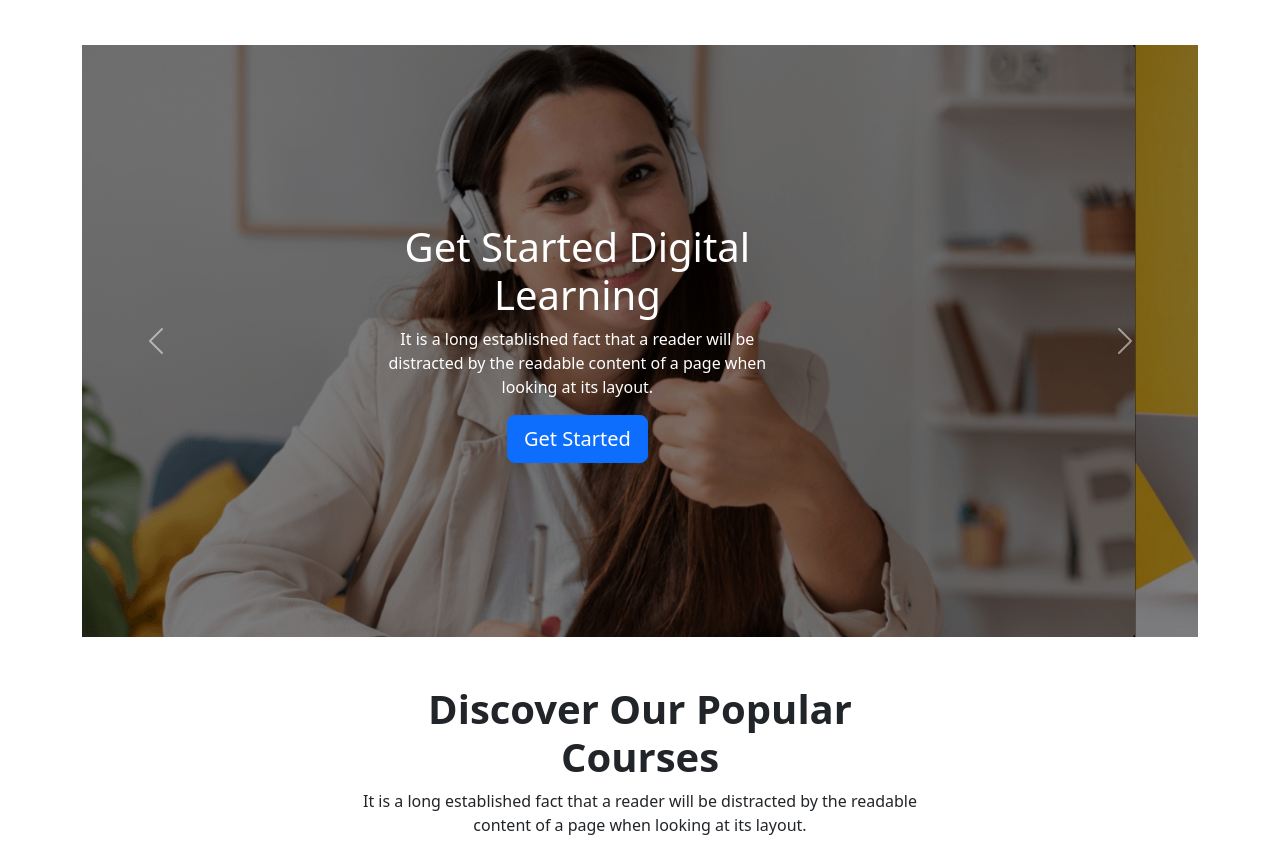
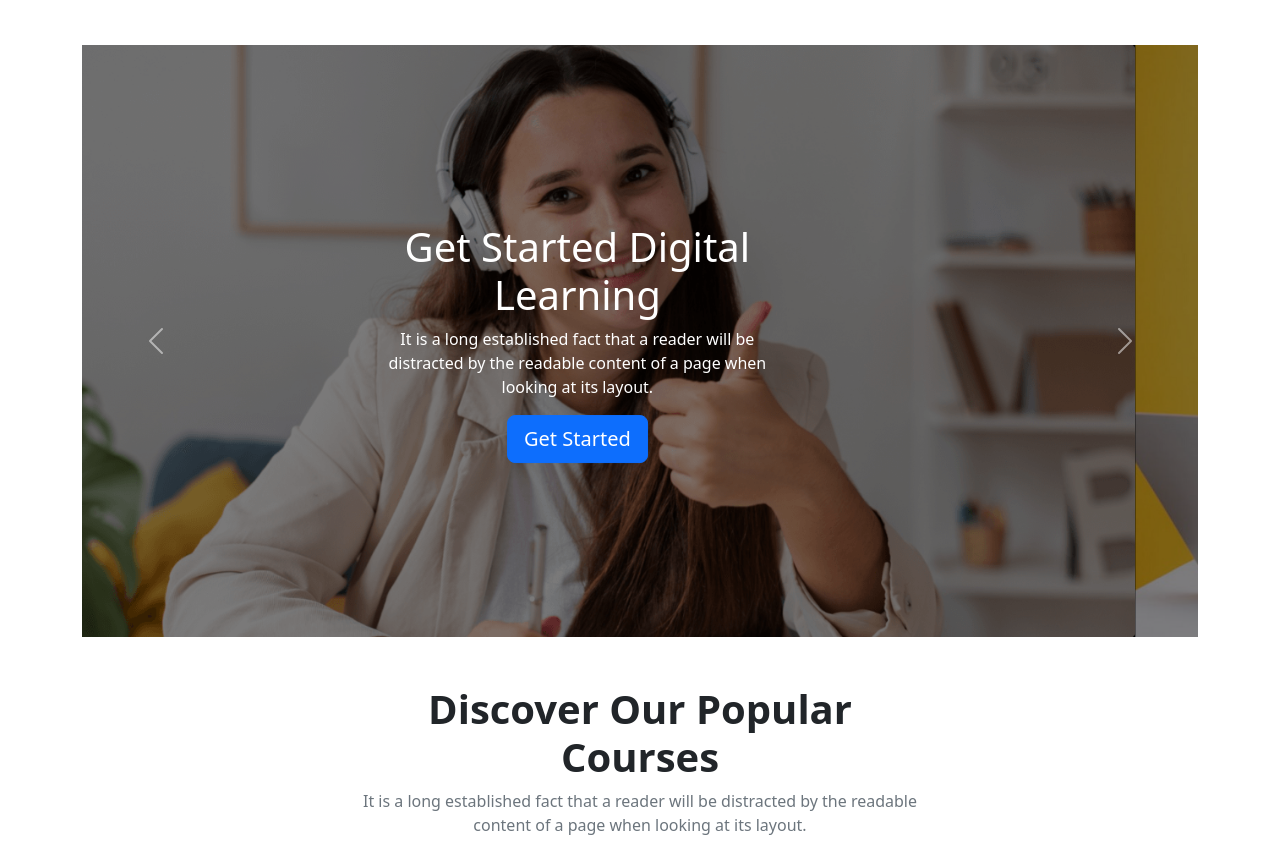
Before and after one commit to rakibul58/edTech, a plain HTML site: page index.html in a window 1280 px wide. Shown: the part 93-952 px from the top of the page. Drawn offline with nearby package versions, Linux system fonts and the light colour scheme.

Commit message:
main section 1 done

```diff
--- a/index.html
+++ b/index.html
@@ -110,12 +110,14 @@
     <main>
         <!-- Popular Courses -->
         <section id="Courses" class="my-5">
+            <!-- Courses Title  -->
             <div class="container text-center w-50 my-5">
                 <h1 class="fw-bold">Discover Our Popular
                    <br> Courses</h1>
-                <p>It is a long established fact that a reader will be distracted by the readable <br>
+                <p class="text-secondary">It is a long established fact that a reader will be distracted by the readable <br>
                     content of a page when looking at its layout.</p>
             </div>
+            <!-- Courses  -->
             <div class="container">
                 <div class="row row-cols-1 row-cols-lg-2 g-0 g-lg-0">
                     <div class="col px-4 py-2">
```
